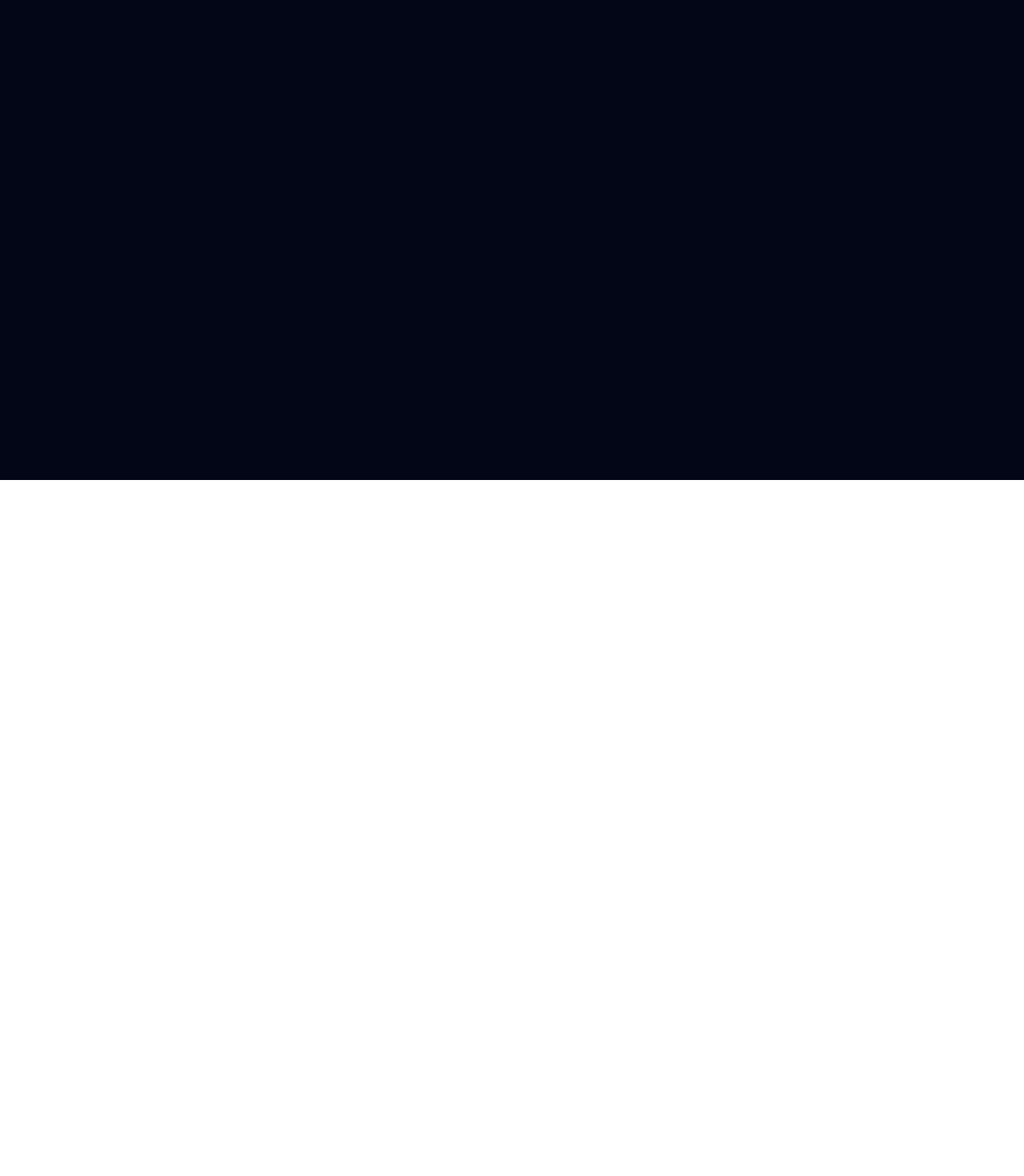
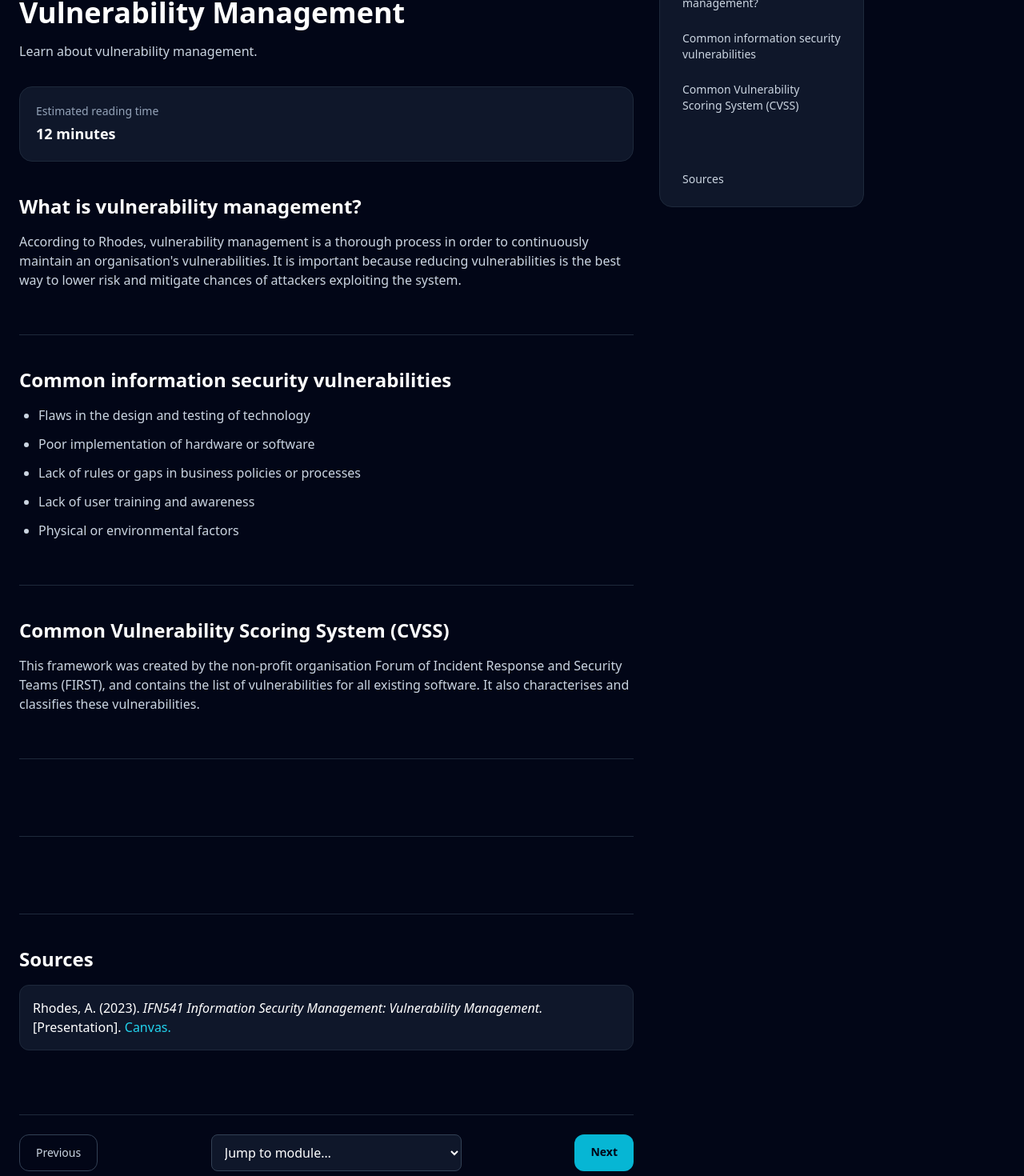
Before and after one commit to thedevarchive/shieldalert-security-dashboard, a Nuxt app: page /courses/infosec-mgmt/module5 in a window 1280 px wide. Shown: the part 200-1670 px from the top of the page at 80% size. Before the commit the page ends 800 px from the top, so only its background shows below. Built offline with nearby package versions, Linux system fonts and the light colour scheme.

Commit message:
Added new module to InfoSec course

```diff
--- a/app/pages/courses/infosec-mgmt/module2.vue
+++ b/app/pages/courses/infosec-mgmt/module2.vue
@@ -45,7 +45,7 @@ const sections = [
 
                 <div class="mb-10 rounded-2xl border border-slate-800 bg-slate-900 p-5">
                     <p class="text-sm text-slate-400">Estimated reading time</p>
-                    <p class="mt-1 text-lg font-semibold">5 minutes</p>
+                    <p class="mt-1 text-lg font-semibold">10 minutes</p>
                 </div>
 
                 <section id="0" class="scroll-mt-24 border-b border-slate-800 pb-10">
--- a/app/pages/courses/infosec-mgmt/module4.vue
+++ b/app/pages/courses/infosec-mgmt/module4.vue
@@ -60,7 +60,7 @@ const sections = [
                 </h1>
 
                 <p class="mb-8 text-slate-300">
-                    Learn about the different security management frameworks.
+                    Learn about the different security management frameworks and controls frameworks.
                 </p>
 
                 <div class="mb-10 rounded-2xl border border-slate-800 bg-slate-900 p-5">
@@ -243,7 +243,7 @@ const sections = [
 
                     <SelectInfoSec />
 
-                    <NuxtLink to="/courses/infosec-mgmt/module2"
+                    <NuxtLink to="/courses/infosec-mgmt/module5"
                         class="rounded-xl bg-cyan-500 px-5 py-3 text-sm font-semibold text-slate-950 hover:bg-cyan-400">
                         Next
                     </NuxtLink>
--- /dev/null
+++ b/app/pages/courses/infosec-mgmt/module5.vue
@@ -0,0 +1,141 @@
+<script setup lang="ts">
+const sections = [
+    {
+        id: '0',
+        title: 'What is vulnerability management?',
+    },
+    {
+        id: '1',
+        title: 'Common information security vulnerabilities',
+    },
+    {
+        id: '2',
+        title: 'Common Vulnerability Scoring System (CVSS)',
+    },
+    {
+        id: '3',
+        title: '',
+    },
+    {
+        id: '4',
+        title: '',
+    },
+    {
+        id: '9',
+        title: 'Sources',
+    },
+]
+</script>
+
+<template>
+    <main class="min-h-screen bg-slate-950 text-white">
+        <section class="mx-auto flex max-w-7xl gap-8 px-6 py-10">
+            <article class="max-w-3xl flex-1">
+                <NuxtLink to="/courses" class="mb-6 inline-block text-sm text-cyan-400 hover:text-cyan-300">
+                    ← Back to courses
+                </NuxtLink>
+
+                <p class="mb-2 font-semibold text-cyan-400">
+                    Information Security Management: Module 5
+                </p>
+
+                <h1 class="mb-4 text-4xl font-bold">
+                    Vulnerability Management
+                </h1>
+
+                <p class="mb-8 text-slate-300">
+                    Learn about vulnerability management.
+                </p>
+
+                <div class="mb-10 rounded-2xl border border-slate-800 bg-slate-900 p-5">
+                    <p class="text-sm text-slate-400">Estimated reading time</p>
+                    <p class="mt-1 text-lg font-semibold">12 minutes</p>
+                </div>
+
+                <section id="0" class="scroll-mt-24 border-b border-slate-800 pb-10">
+                    <h2 class="mb-4 text-2xl font-semibold">
+                        What is vulnerability management?
+                    </h2>
+
+                    <p class="mb-4 text-slate-300">
+                        According to Rhodes, vulnerability management is a thorough process in order to continuously maintain an organisation's vulnerabilities.
+                        It is important because reducing vulnerabilities is the best way to lower risk and mitigate chances of attackers exploiting the system.
+                    </p>
+                </section>
+
+                <section id="1" class="scroll-mt-24 border-b border-slate-800 py-10">
+                    <h2 class="mb-4 text-2xl font-semibold">
+                        Common information security vulnerabilities
+                    </h2>
+
+                    <ul class="mb-4 list-disc space-y-3 pl-6 text-slate-300">
+                        <li>Flaws in the design and testing of technology</li>
+                        <li>Poor implementation of hardware or software</li>
+                        <li>Lack of rules or gaps in business policies or processes</li>
+                        <li>Lack of user training and awareness</li>
+                        <li>Physical or environmental factors</li>
+                    </ul>
+                </section>
+
+                <section id="2" class="scroll-mt-24 border-b border-slate-800 py-10">
+                    <h2 class="mb-4 text-2xl font-semibold">
+                        Common Vulnerability Scoring System (CVSS)
+                    </h2>
+
+                    <p class="mb-4 text-slate-300">
+                        This framework was created by the non-profit organisation Forum of Incident Response and Security Teams (FIRST), and contains the list of vulnerabilities for all existing software.
+                        It also characterises and classifies these vulnerabilities.
+                    </p>
+
+                    <p class="mb-4 text-slate-300">
+                    </p>
+                </section>
+
+                <section id="3" class="scroll-mt-24 border-b border-slate-800 py-10">
+                    <h2 class="mb-4 text-2xl font-semibold">
+                    </h2>
+
+                    <p class="mb-4 text-slate-300">
+                    </p>
+                </section>
+
+                <section id="4" class="scroll-mt-24 border-b border-slate-800 py-10">
+                    <h2 class="mb-4 text-2xl font-semibold">
+                    </h2>
+
+                    <p class="mb-4 text-slate-300">
+                    </p>
+                </section>
+
+                <section id="9" class="scroll-mt-24 py-10">
+                    <h2 class="mb-4 text-2xl font-semibold">
+                        Sources
+                    </h2>
+
+                    <div class="space-y-3">
+                        <div class="rounded-xl border border-slate-800 bg-slate-900 p-4">
+                            Rhodes, A. (2023). <em>IFN541 Information Security Management: Vulnerability Management.</em> [Presentation]. <a class="text-cyan-400"
+                                href="https://www.canvas.qut.edu.au/">Canvas.</a>
+                        </div>
+                    </div>
+                </section>
+
+                <div class="mt-10 flex justify-between border-t border-slate-800 pt-6">
+                    <NuxtLink to="/courses/infosec-mgmt/module3"
+                        class="rounded-xl border border-slate-700 px-5 py-3 text-sm text-slate-300 hover:bg-slate-800">
+                        Previous
+                    </NuxtLink>
+
+                    <SelectInfoSec />
+
+                    <NuxtLink to="/courses/infosec-mgmt/module2"
+                        class="rounded-xl bg-cyan-500 px-5 py-3 text-sm font-semibold text-slate-950 hover:bg-cyan-400">
+                        Next
+                    </NuxtLink>
+                </div>
+            </article>
+
+            <CoursesSidebar :sections="sections" />
+        </section>
+    </main>
+</template>
```
